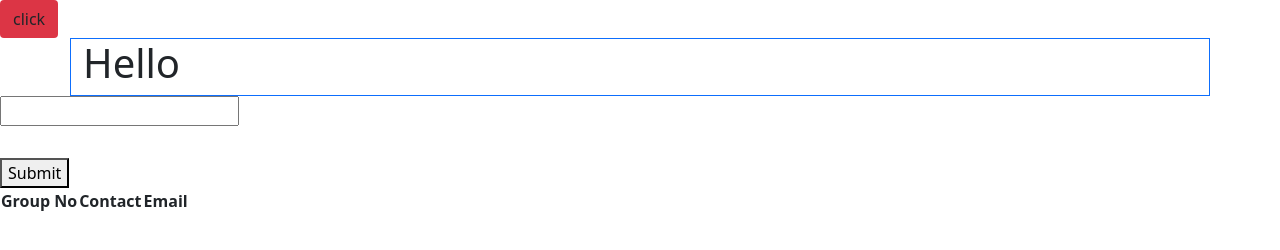
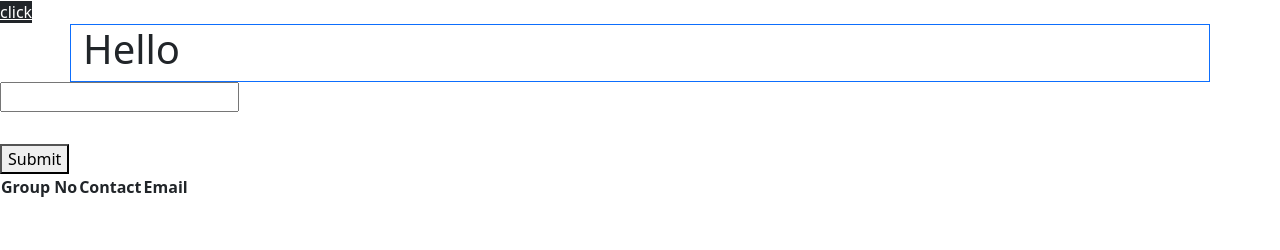
Before and after one commit to ameer-ali-jamali/Class-Work-Practice-1-Bootstrap-Classes-Javascript, a plain HTML site: page index.html in a window 1280 px wide. Drawn offline with Linux system fonts and the light colour scheme.

Commit message:
bootstrap-paractice

```diff
--- a/index.html
+++ b/index.html
@@ -9,7 +9,7 @@
     <link rel="stylesheet" href="style.css">
 <link rel="stylesheet" href="bootstrap-5.1.3-dist/css/bootstrap.min.css">
 </head>
-<a href="" class="btn bg-danger">click</a>
+<a href="" class="btn-light justify-content-xxl-between btn-dark">click</a>
 <div class="container border-primary border 5">
     <h1 class="btn-toolbar">Hello</h1>
 </div>
```
